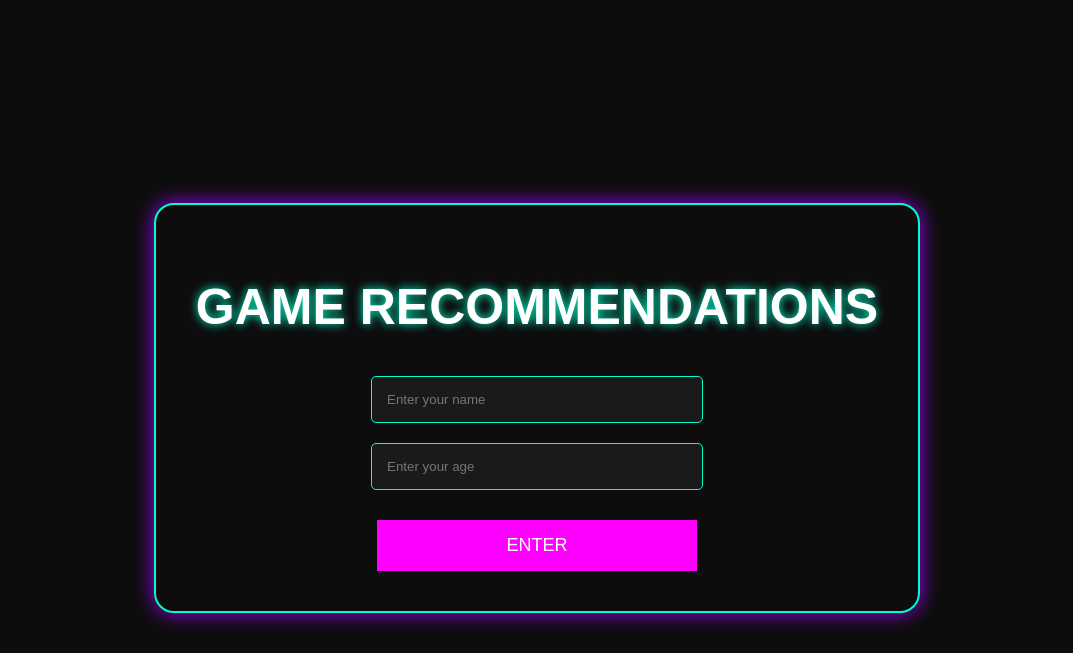
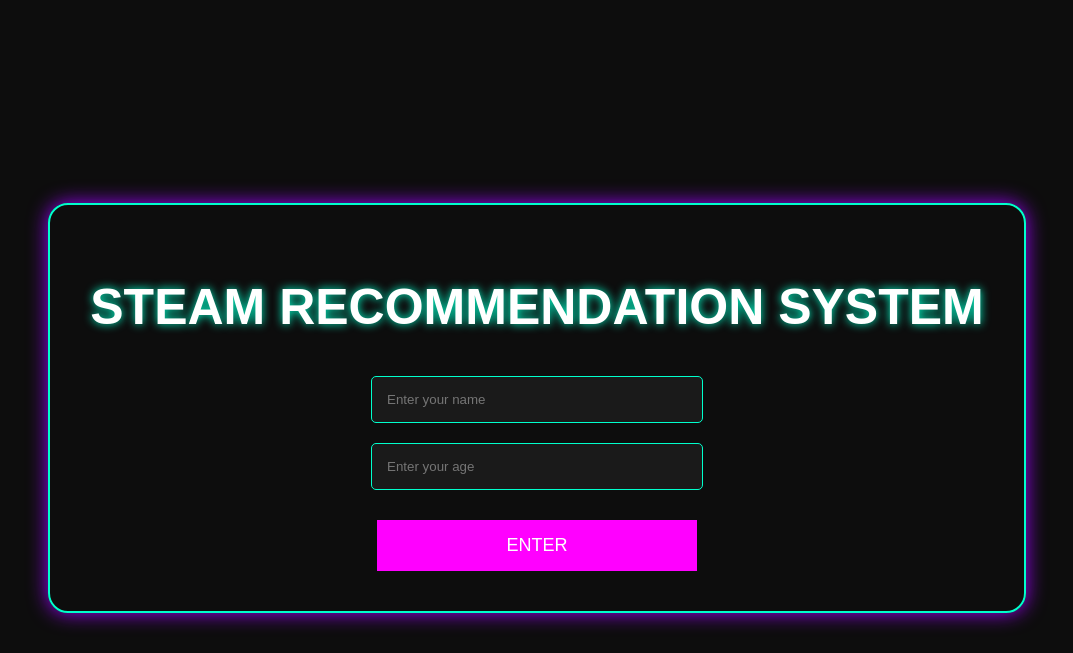
Before and after one commit to Haya-Alwizrah/Steam-Recommendation-System, a Flask app: page / in a window 1280 px wide. Shown: the top 653 px of the page, without its empty margins (103-1176 px from the left). Run offline with Flask 3, Linux system fonts and the light colour scheme.

Commit message:
Update index.html

```diff
--- a/templates/index.html
+++ b/templates/index.html
@@ -2,7 +2,7 @@
 <html lang="en">
 <head>
     <meta charset="UTF-8">
-    <title>Game Zone</title>
+    <title>Steam Recommendation System</title>
     <style>
         body { background: #0d0d0d; color: white; display: flex; justify-content: center; align-items: center; height: 100vh; font-family: sans-serif; }
         .container { text-align: center; border: 2px solid #00ffcc; padding: 40px; border-radius: 20px; box-shadow: 0 0 20px #9d00ff; }
@@ -13,7 +13,7 @@
 </head>
 <body>
     <div class="container">
-        <h1>GAME RECOMMENDATIONS</h1>
+        <h1>STEAM RECOMMENDATION SYSTEM</h1>
         <form method="POST">
             <input type="text" name="name" placeholder="Enter your name" required><br>
             <input type="number" name="age" placeholder="Enter your age" required><br>
```
